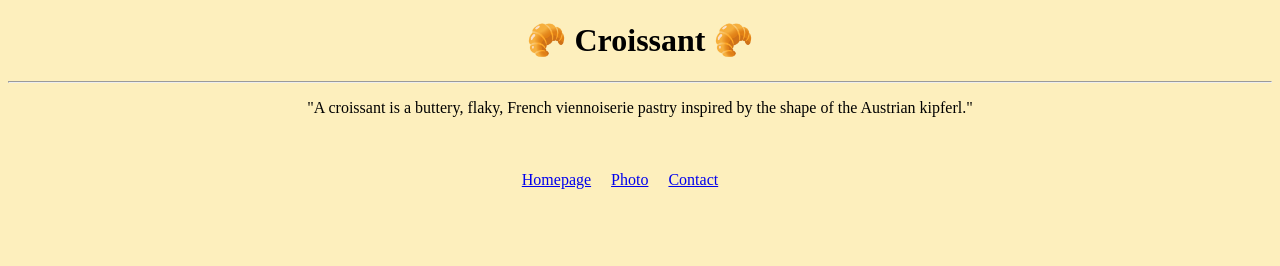
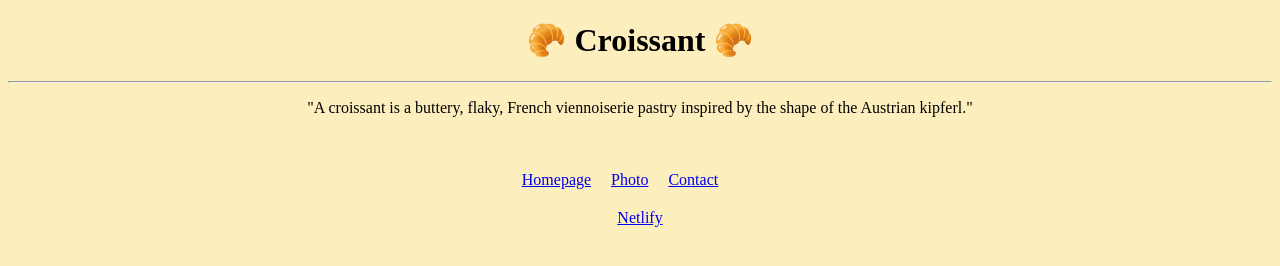
Before and after one commit to Lillymar/Croissant, a plain HTML site: page index.html in a window 1280 px wide. Drawn offline with Linux system fonts and the light colour scheme.

Commit message:
Update index.html

```diff
--- a/index.html
+++ b/index.html
@@ -17,5 +17,6 @@
 <a href="photo.html">Photo</a>&emsp;
 <a href="contact.html">Contact</a>
 </div>
+    <a href="spectacular-dasik-99791d.netlify.app">Netlify</a>
 </body>
 </html>
```
